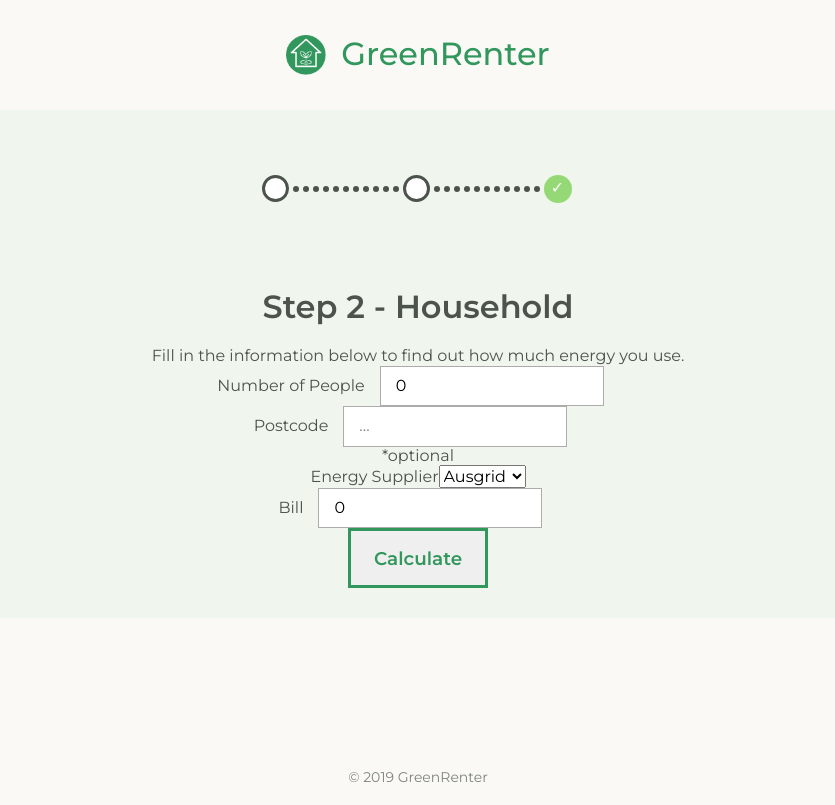
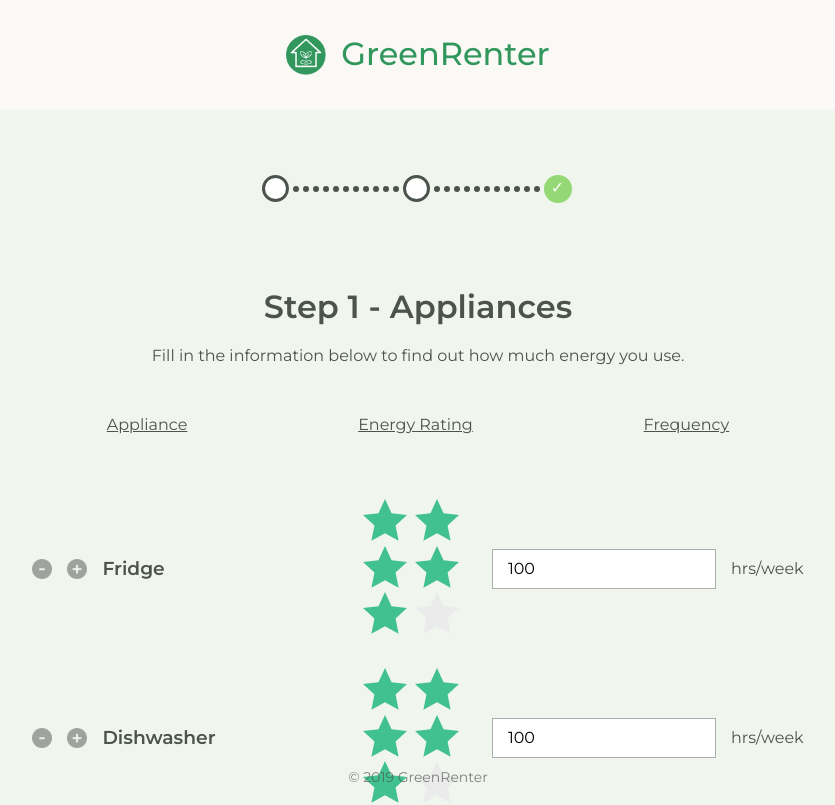
Before and after one commit to greenrenter/greenrenter, a React (Create React App) app in the folder frontend/: page /forms in a window 1280 px wide. Shown: the top 805 px of the page, without its empty margins (222-1057 px from the left). Built offline with nearby package versions, Linux system fonts and the light colour scheme.

Commit message:
Submit POST to server

```diff
--- a/frontend/src/components/FormPage.jsx
+++ b/frontend/src/components/FormPage.jsx
@@ -25,9 +25,8 @@
   constructor(props) {
     super(props);
     this.state = {
-      formPage: 1,
+      formPage: 0,
       // This defines the main form model which should be sent over to the server
-      // TODO: Load appliances from server
       formData: {
         appliances: [
           {
@@ -74,7 +73,21 @@
   };
 
   submitForm = (values, { setSubmitting }) => {
-    console.log(`Form submitted with values: ${JSON.stringify(values)}`);
+    fetch("/user_data", {
+      method: "POST",
+      mode: "cors",
+      cache: "no-cache",
+      credentials: "same-origin",
+      headers: {
+        "Content-Type": "application/json"
+      },
+      redirect: "follow",
+      referrer: "no-referrer",
+      body: JSON.stringify(values)
+    }).then(response => {
+      console.log(`Form submitted with values: ${response.json()}`);
+      response.json();
+    });
   };
 
   nextForm = () => {
@@ -186,8 +199,10 @@
             this.setState(newState);
           }}
         >
-          {ENERGY_SUPPLIERS.map(e => (
-            <option value={e}>{e}</option>
+          {ENERGY_SUPPLIERS.map((e, index) => (
+            <option key={index} value={e}>
+              {e}
+            </option>
           ))}
         </select>
         <br />
```
